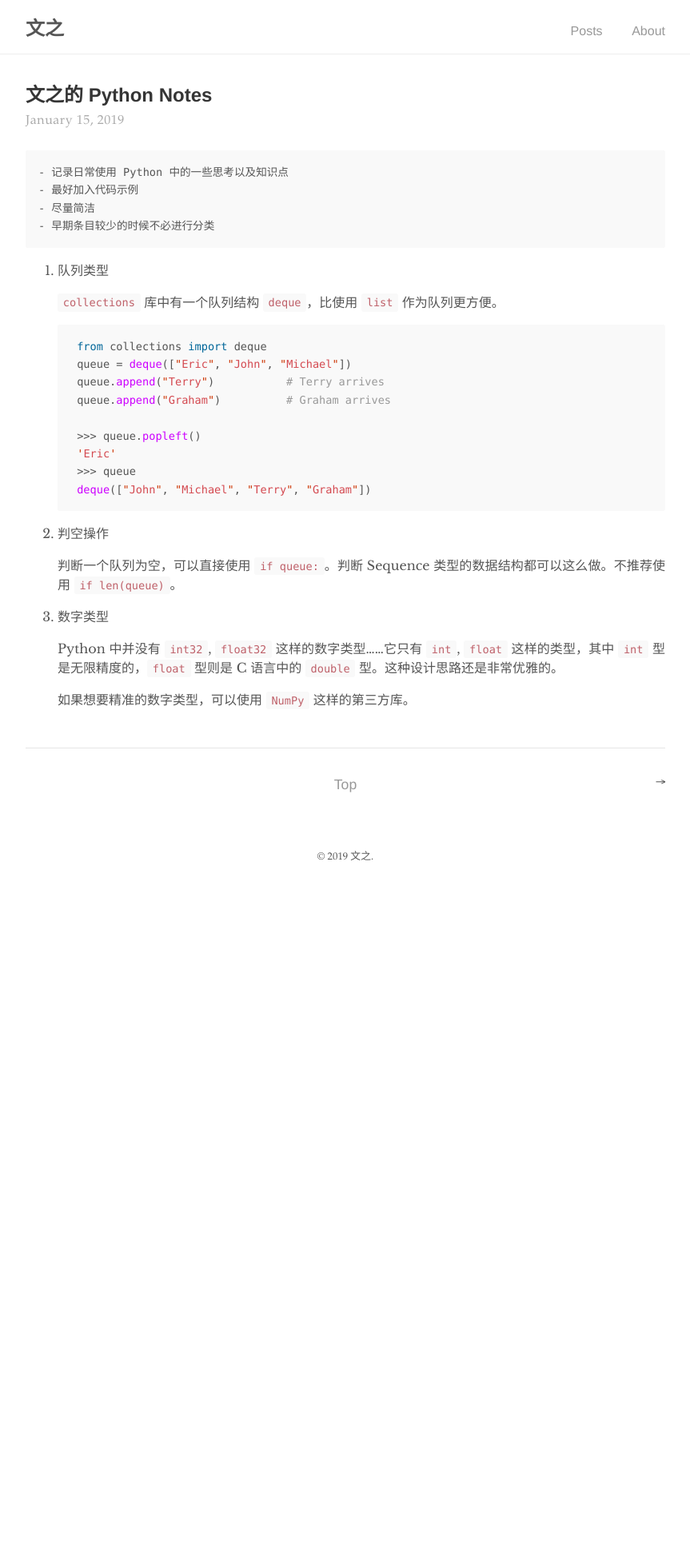
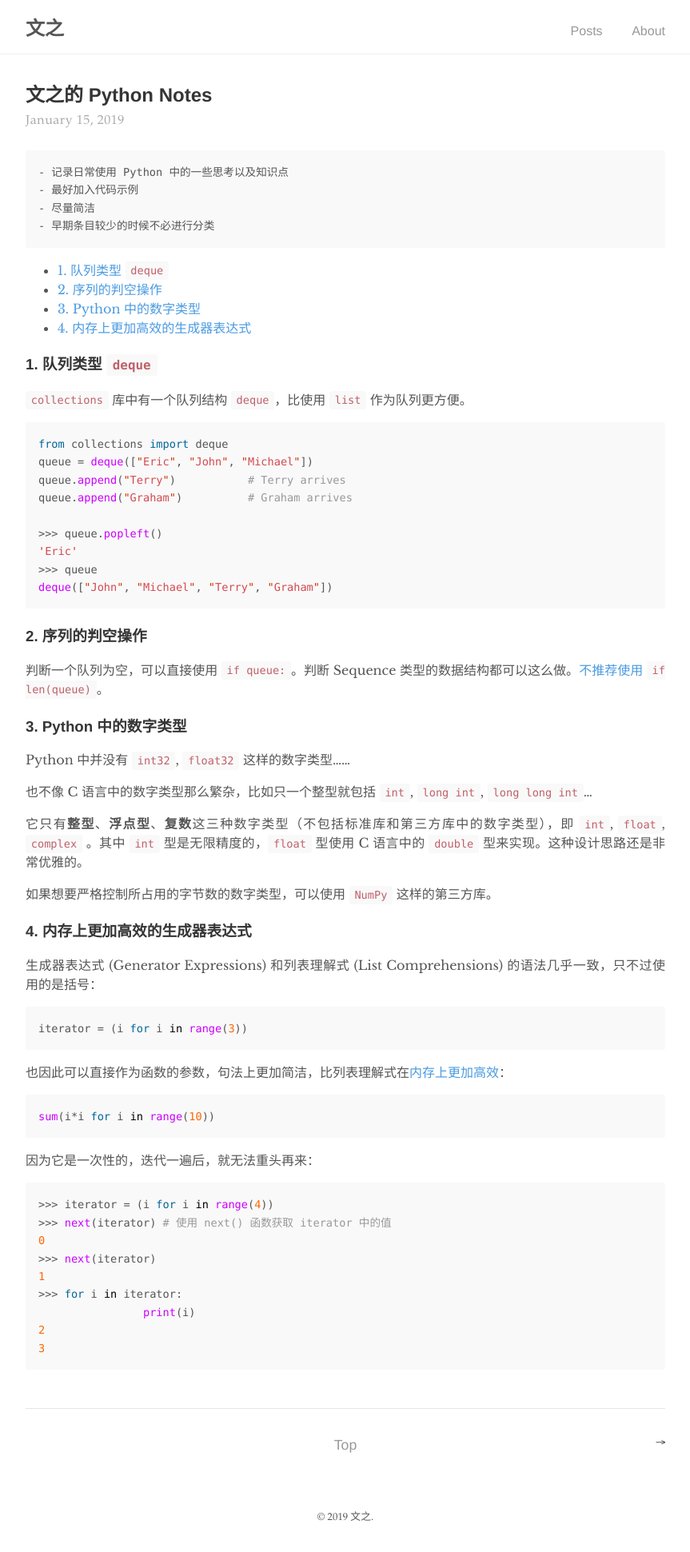
Before and after one commit to wen-zhi/wen-zhi.github.io, a Jekyll site: the page built from _posts/2019-01-15-python-notes.md, in a window 1280 px wide. Shown: the whole page at 80% size, without its empty margins (208-1071 px from the left). Built offline with Jekyll 4.4.1, drawn with Linux system fonts in a browser that asks for light colours; comment, search, counter and statistics services are not loaded; before the commit the page ends 1115 px from its top, so only the background shows below that.

Commit message:
python notes update: generator expressions

````diff
--- a/_posts/2019-01-15-python-notes.md
+++ b/_posts/2019-01-15-python-notes.md
@@ -12,28 +12,64 @@ excerpt: >-
     - 尽量简洁
     - 早期条目较少的时候不必进行分类
 
-1. 队列类型
+{: class="table-of-content"}
+* TOC
+{:toc}
 
-	`collections` 库中有一个队列结构 `deque`，比使用 `list` 作为队列更方便。
+### 1. 队列类型 `deque`
 
-	```python
-	from collections import deque
-	queue = deque(["Eric", "John", "Michael"])
-	queue.append("Terry")           # Terry arrives
-	queue.append("Graham")          # Graham arrives
+`collections` 库中有一个队列结构 `deque`，比使用 `list` 作为队列更方便。
 
-	>>> queue.popleft()
-	'Eric'
-	>>> queue
-	deque(["John", "Michael", "Terry", "Graham"])
-	```
+```python
+from collections import deque
+queue = deque(["Eric", "John", "Michael"])
+queue.append("Terry")           # Terry arrives
+queue.append("Graham")          # Graham arrives
 
-2. 判空操作
+>>> queue.popleft()
+'Eric'
+>>> queue
+deque(["John", "Michael", "Terry", "Graham"])
+```
 
-	判断一个队列为空，可以直接使用 `if queue:`。判断 Sequence 类型的数据结构都可以这么做。不推荐使用 `if len(queue)`。
+### 2. 序列的判空操作
 
-3. 数字类型
+判断一个队列为空，可以直接使用 `if queue:`。判断 Sequence 类型的数据结构都可以这么做。[不推荐使用](https://www.python.org/dev/peps/pep-0008/#programming-recommendations) `if len(queue)`。
 
-	Python 中并没有 `int32`, `float32` 这样的数字类型……它只有 `int`, `float` 这样的类型，其中 `int` 型是无限精度的，`float` 型则是 C 语言中的 `double` 型。这种设计思路还是非常优雅的。
+### 3. Python 中的数字类型
 
-	如果想要精准的数字类型，可以使用 `NumPy` 这样的第三方库。
+Python 中并没有 `int32`, `float32` 这样的数字类型……
+
+也不像 C 语言中的数字类型那么繁杂，比如只一个整型就包括 `int`, `long int`, `long long int`...
+
+它只有**整型**、**浮点型**、**复数**这三种数字类型（不包括标准库和第三方库中的数字类型），即 `int`, `float`, `complex` 。其中 `int` 型是无限精度的，`float` 型使用 C 语言中的 `double` 型来实现。这种设计思路还是非常优雅的。
+
+如果想要严格控制所占用的字节数的数字类型，可以使用 `NumPy` 这样的第三方库。
+
+### 4. 内存上更加高效的生成器表达式
+
+生成器表达式 (Generator Expressions) 和列表理解式 (List Comprehensions) 的语法几乎一致，只不过使用的是括号：
+
+```python
+iterator = (i for i in range(3))
+```
+
+也因此可以直接作为函数的参数，句法上更加简洁，比列表理解式在[内存上更加高效](https://dbader.org/blog/python-generator-expressions)：
+
+```python
+sum(i*i for i in range(10))
+```
+
+因为它是一次性的，迭代一遍后，就无法重头再来：
+
+```python
+>>> iterator = (i for i in range(4))
+>>> next(iterator) # 使用 next() 函数获取 iterator 中的值
+0
+>>> next(iterator)
+1
+>>> for i in iterator:
+		print(i)
+2
+3
+```
````
